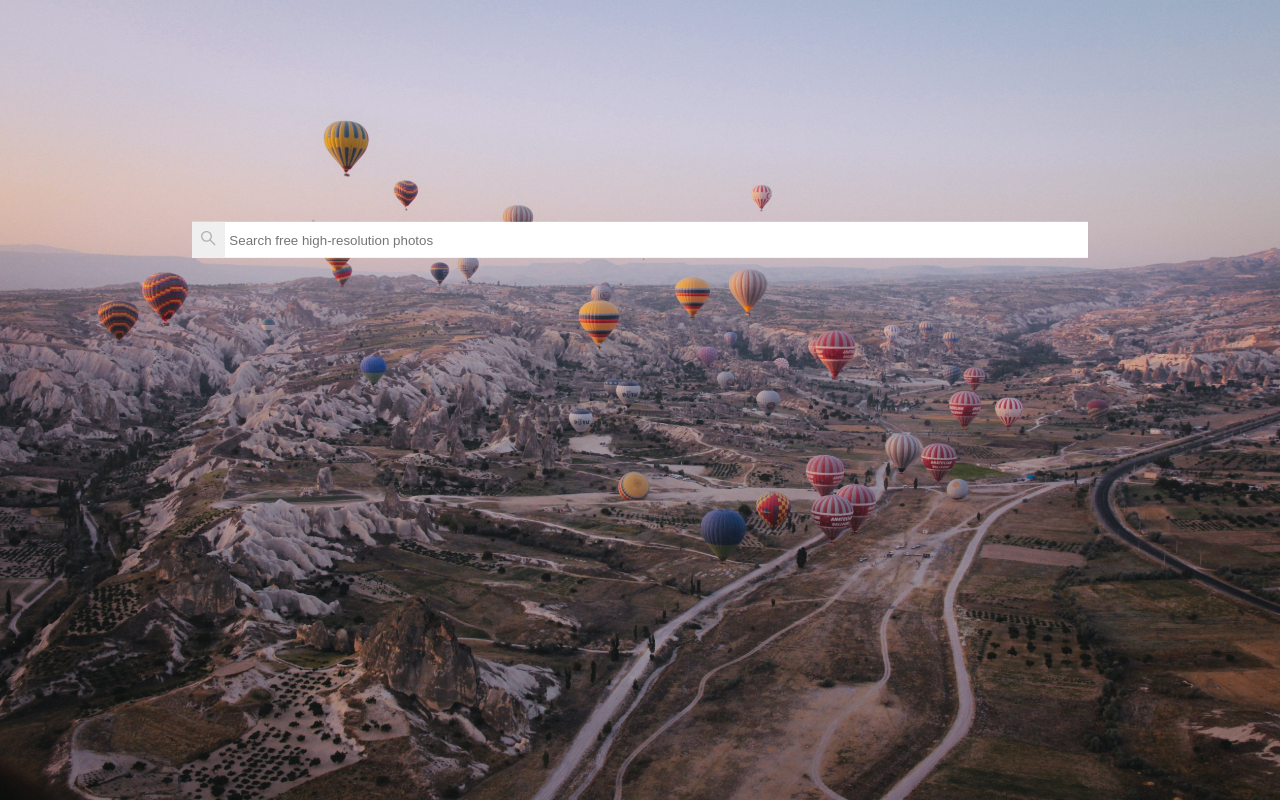
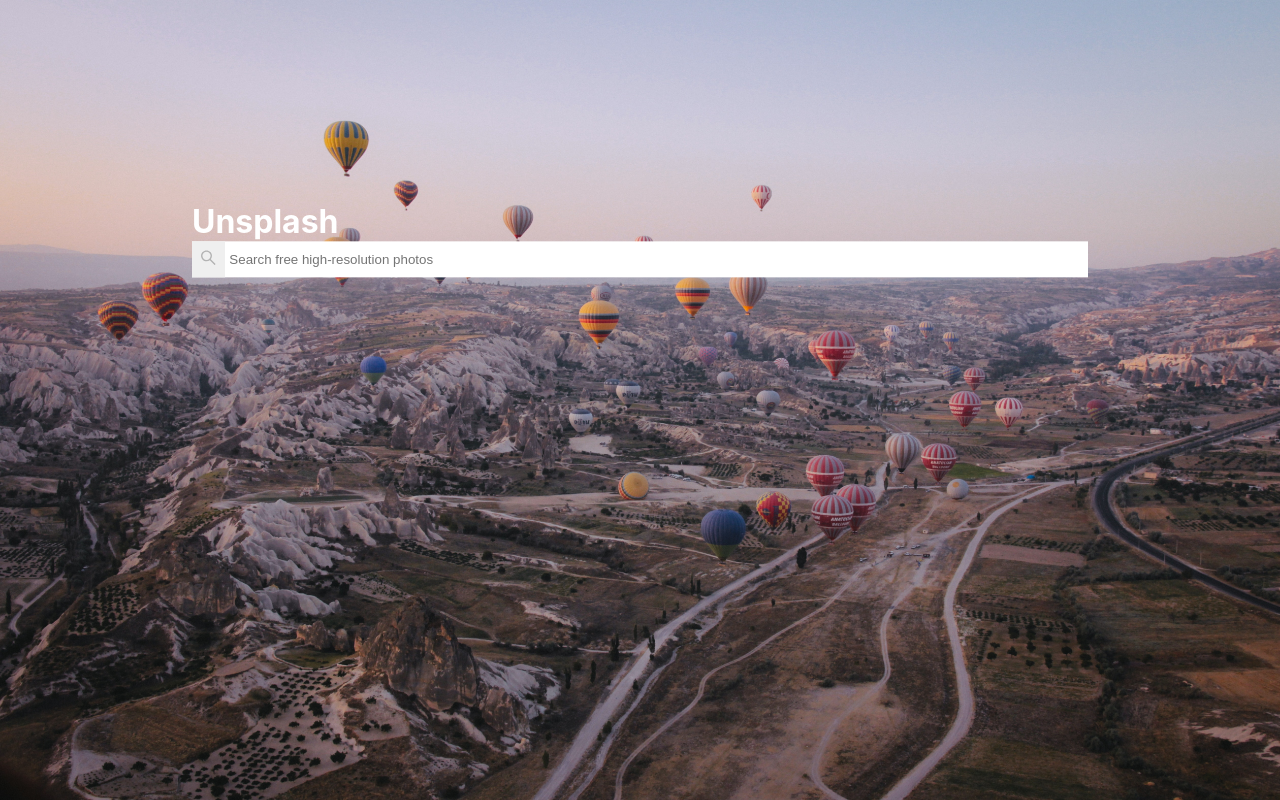
Before and after one commit to xlazure/unsplash-site, a React (Create React App) app: page / in a window 1280 px wide. Built offline with nearby package versions, Linux system fonts and the light colour scheme.

Commit message:
test commit

```diff
--- a/src/components/searchInput.js
+++ b/src/components/searchInput.js
@@ -44,6 +44,8 @@ export default function SearchInput() {
   `;
 
   return (
+    <>
+    <h1>Unsplash</h1>
     <div style={{ position: "relative", width: "100%" }}>
       <Button
         onClick={() => {
@@ -63,5 +65,6 @@ export default function SearchInput() {
         }}
       />
     </div>
+    </>
   );
 }
```
